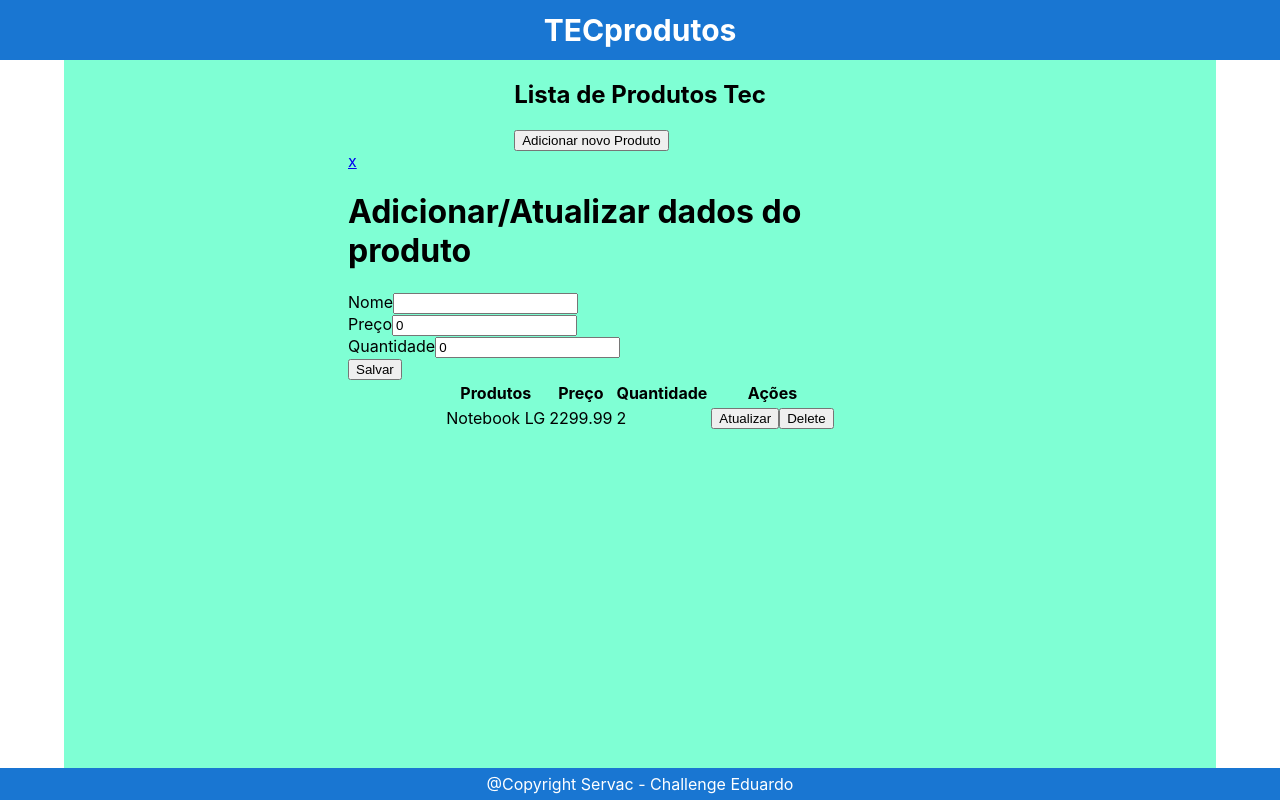
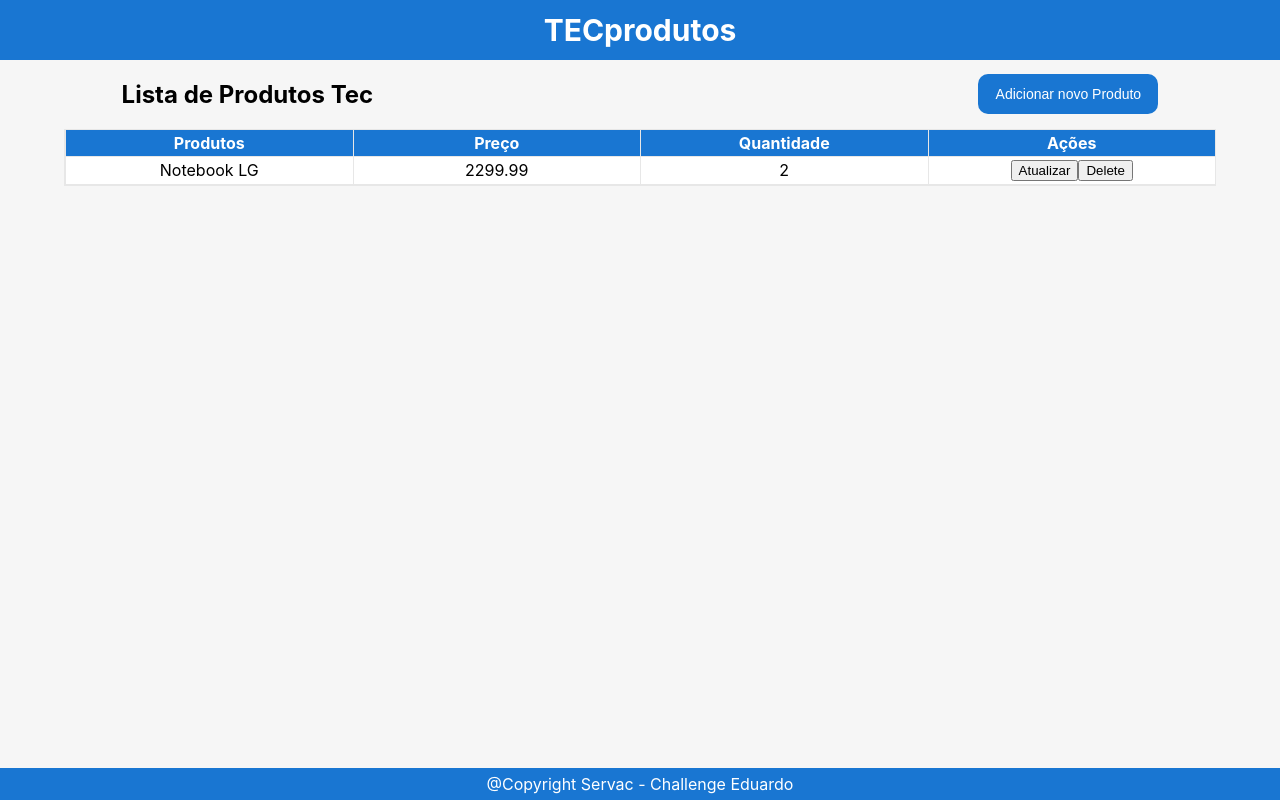
Before and after one commit to KewtonV/chanllenge-Eduardo, a React (Create React App) app in the folder products/: page / in a window 1280 px wide. Built offline with nearby package versions, Linux system fonts and the light colour scheme.

Commit message:
Update dashboard.css

```diff
--- a/products/src/app.css
+++ b/products/src/app.css
@@ -4,4 +4,5 @@
     display: flex;
     flex-direction: column;
     align-items: center;
+    background-color: var(--background-white);
 }
--- a/products/src/pages/dashboard/dashboard.css
+++ b/products/src/pages/dashboard/dashboard.css
@@ -4,5 +4,113 @@
     width: 90%;
     align-items: center;
     height: 100%;
-    background-color: aquamarine;
 }
+
+#dashboard .title {
+    display: flex;
+    justify-content: space-between;
+    width: 90%;
+    align-items: center;
+}
+
+#dashboard .title button {
+    width: 180px;
+    height: 40px;
+    background-color: var(--color-blue);
+    border-radius: 10px;
+    border: none;
+    cursor: pointer;
+    transition: 0.5s;
+    color: var(--color-text-white);
+    font-size: 14px;
+    font-weight: 500;
+}
+
+#dashboard .title button:hover {
+    background-color: var(--color-blue-secundary);
+    transition: 0.5s;
+}
+
+#dashboard table {
+    width: 100%;
+    background-color: var(--color-text-white);
+    border: 1px solid var(--color-border);
+    display: flex;
+    flex-direction: column;
+}
+
+#dashboard table thead {
+    background-color: var(--color-blue);
+    color: var(--color-text-white);
+}
+
+#dashboard table tr {
+    width: 100%;
+    display: flex;
+}
+#dashboard table td.border {
+    border-left: 1px ;
+}
+
+#dashboard table td,
+#dashboard table th {
+    flex: 1;
+    border-left: 1px solid var(--color-border);
+    border-bottom: 1px solid var(--color-border);
+    flex-wrap: wrap;
+    display: flex;
+    justify-content: center;
+    align-items: center;
+    padding: 3px 0px;
+}
+
+#dashboard table tr:nth-child(even) {
+    background-color: #f2f2f2;
+}
+
+#dashboard table td {
+    display: flex;
+    justify-content: center;
+    align-items: center;
+}
+
+.modal {
+    position: fixed;
+    top: 0;
+    right: 0;
+    bottom: 0;
+    left: 0;
+    background: rgba(0,0,0,0.8);
+    z-index: 99999;
+    opacity:0;
+    -webkit-transition: opacity 400ms ease-in;
+    -moz-transition: opacity 400ms ease-in;
+    transition: opacity 400ms ease-in;
+    pointer-events: none;
+}
+.modal:target {
+    opacity: 1;
+    pointer-events: auto;
+}
+.modal > div {
+    width: 400px;
+    position: relative;
+    margin: 15% auto;
+    padding: 15px 20px;
+    background: #fff;
+}
+.fechar {
+    position: absolute;
+    width: 30px;
+    height: 30px;
+    right: -15px;
+    top: -15px;
+    text-align: center;
+    background: #ff4545;
+    border-radius: 50%;
+    font-size: 16px;
+    color: #8d0000;
+    display: flex;
+    justify-content: center;
+    align-items: center;
+}
```
